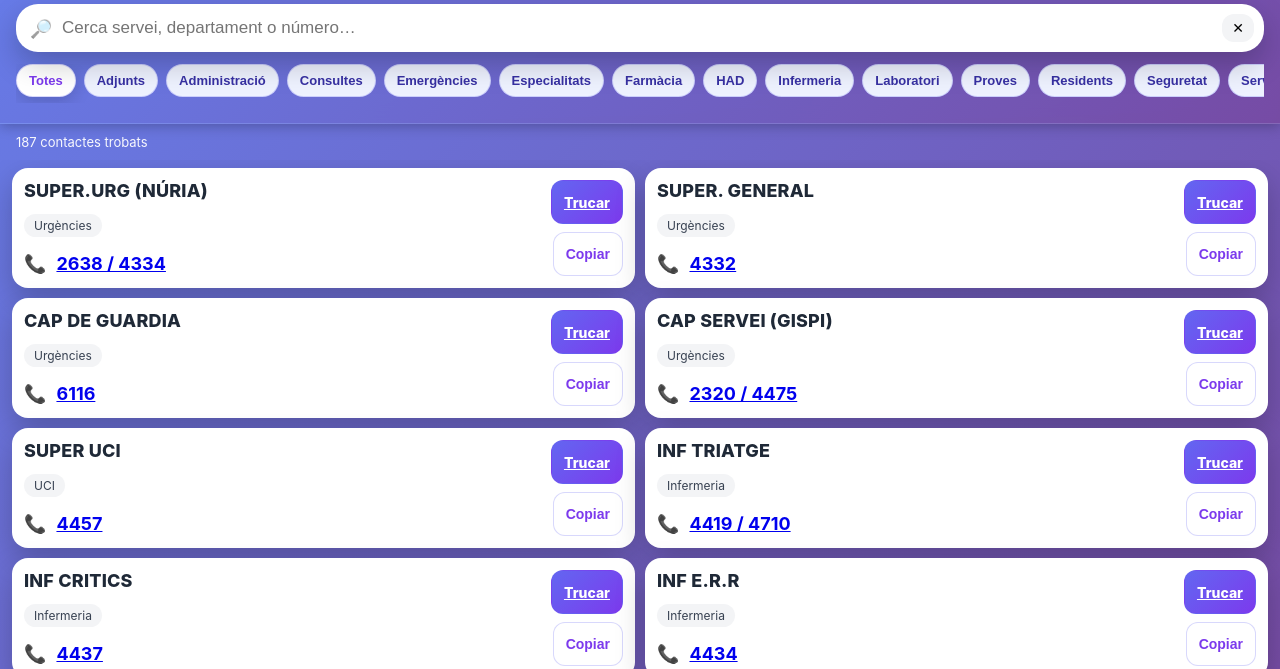
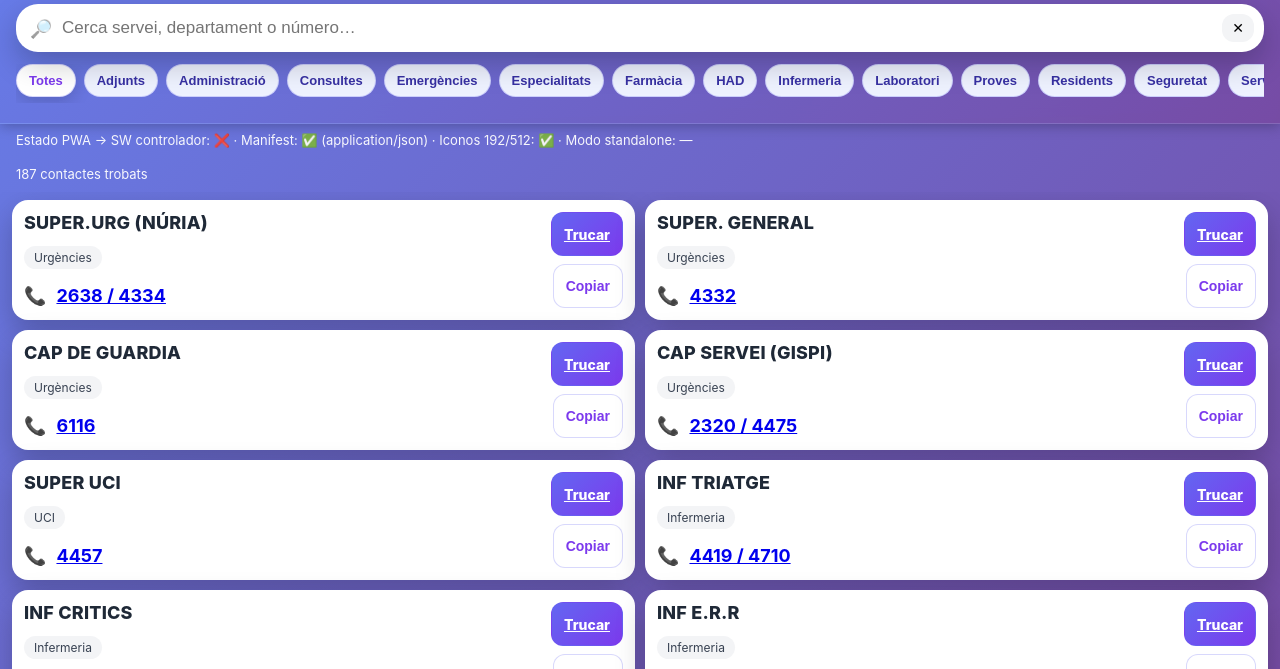
Before and after one commit to NICKOBREGON/agenda, a plain HTML site: page index.html in a window 1280 px wide. Shown: the part 81-750 px from the top of the page. Drawn offline with Linux system fonts and the light colour scheme.

Commit message:
Update index.html

```diff
--- a/index.html
+++ b/index.html
@@ -146,6 +146,9 @@
         <button id="btnInstall" class="btn" style="display:none;">Instal·lar app</button>
       </div>
     </header>
+
+    <!-- Diagnóstico rápido de PWA -->
+    <div id="pwaDiag" class="stats" style="padding:8px 16px;opacity:.95"></div>
 
     <div id="stats" class="stats">Mostra tots els contactes</div>
     <main id="list" class="list" role="list"></main>
@@ -440,6 +443,31 @@
 
     const debouncedSearch = debounce(doSearch, 140);
 
+    /* PWA diagnóstico */
+    async function pwaDiagnostics(){
+      const el = document.getElementById('pwaDiag');
+      const items = [];
+      // 1) ¿Controlado por SW?
+      const controlled = !!(navigator.serviceWorker && navigator.serviceWorker.controller);
+      items.push(`SW controlador: ${controlled ? '✅' : '❌'}`);
+      // 2) Manifest accesible
+      let manifestOk = false; let manifestCT = '';
+      try {
+        const r = await fetch('/agenda/manifest.json', { cache:'no-store' });
+        manifestOk = r.ok; manifestCT = r.headers.get('content-type')||'';
+      } catch {}
+      items.push(`Manifest: ${manifestOk ? '✅' : '❌'} ${manifestCT ? '('+manifestCT+')' : ''}`);
+      // 3) Iconos claves
+      async function check(url){ try{ const r=await fetch(url,{cache:'no-store'}); return r.ok; }catch{ return false; } }
+      const has192 = await check('/agenda/icons/icon-192.png');
+      const has512 = await check('/agenda/icons/icon-512.png');
+      items.push(`Iconos 192/512: ${has192&&has512 ? '✅' : '❌'}`);
+      // 4) display-mode
+      const standalone = window.matchMedia('(display-mode: standalone)').matches || window.navigator.standalone;
+      items.push(`Modo standalone: ${standalone ? '✅' : '—'}`);
+      el.textContent = 'Estado PWA → ' + items.join(' · ');
+    }
+
     // Events
     searchInput.addEventListener('input', debouncedSearch);
     clearBtn.addEventListener('click', ()=>{ searchInput.value=''; doSearch(); searchInput.focus(); });
@@ -455,6 +483,9 @@
     document.addEventListener('scroll', ()=>{
       toTop.style.display = (document.scrollingElement.scrollTop>200)?'inline-flex':'none';
     }, {passive:true});
+
+    // Diagnóstico inicial
+    pwaDiagnostics();
 
     // Initial paint
     (function init(){
```
